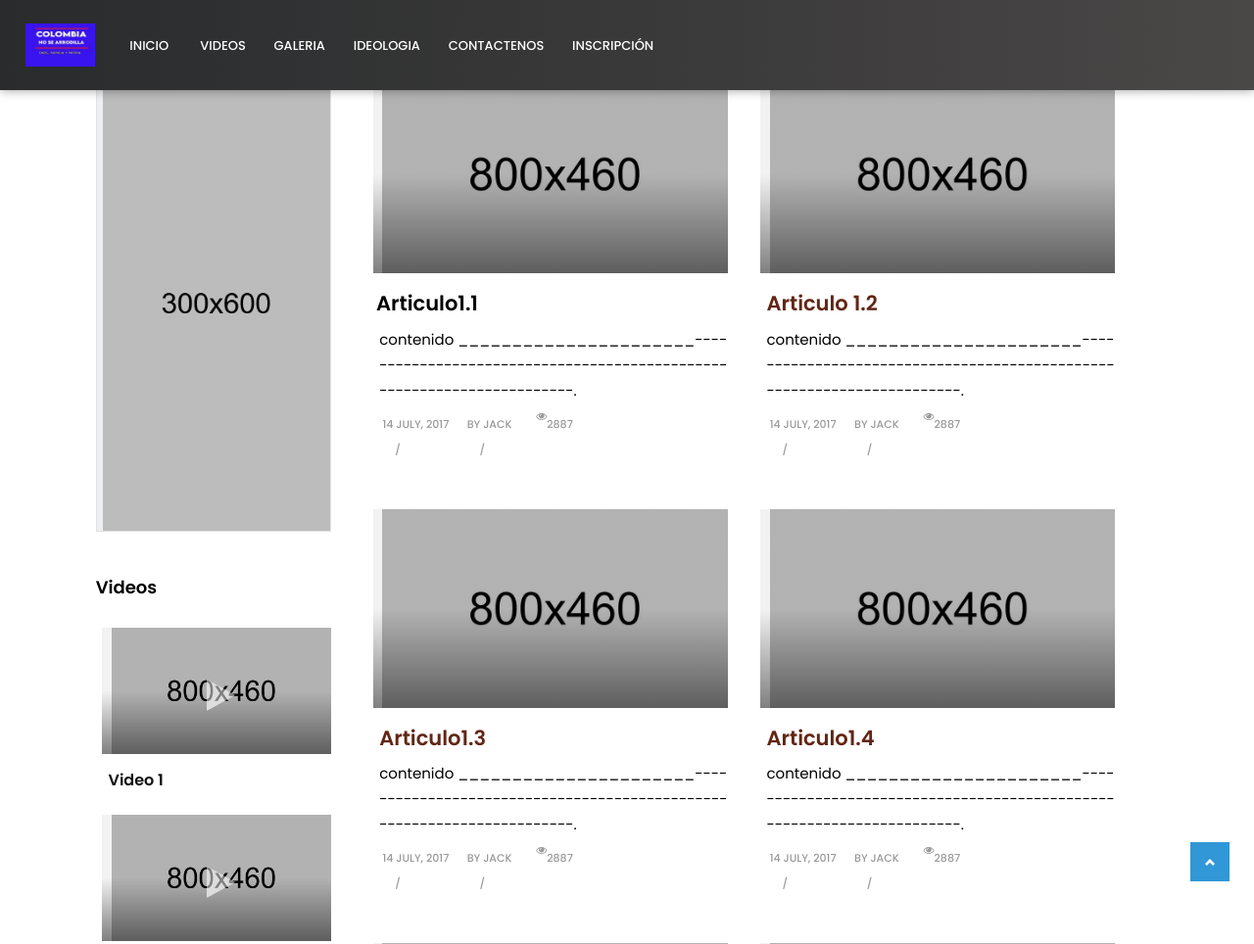
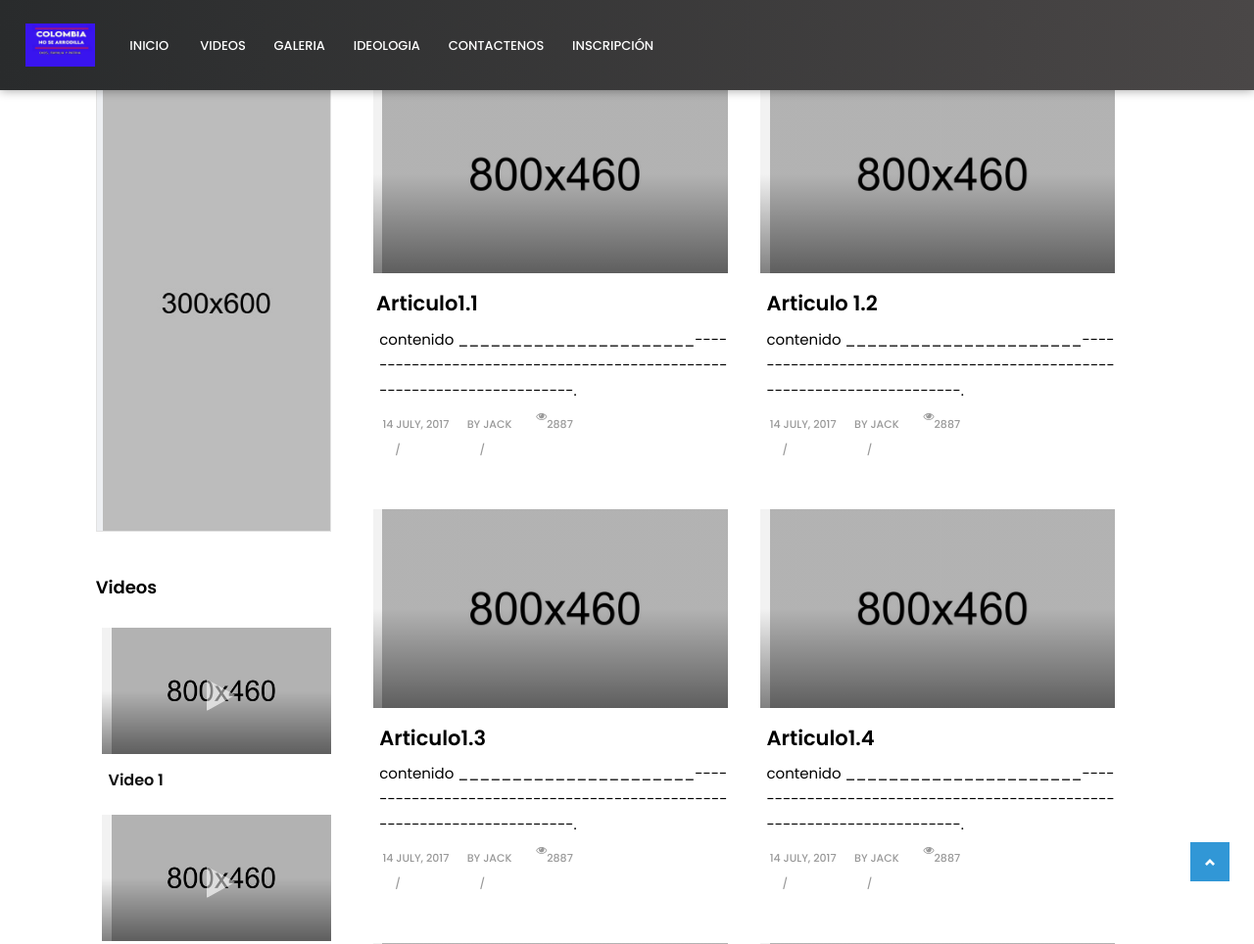
Before and after one commit to camilo7896/colombia-no-se-arrodilla, a PHP site: page /category-01.html in a window 1280 px wide. Shown: the top 964 px of the page at 98% size. Run offline with PHP 8.4, Linux system fonts and the light colour scheme.

Commit message:
Update style.css

```diff
--- a/style.css
+++ b/style.css
@@ -148,7 +148,7 @@ h6 {
 }
 
 a {
-    color: rgb(98, 38, 20);
+    color: rgb(0, 0, 0);
     display: flex;
 }
 
```
